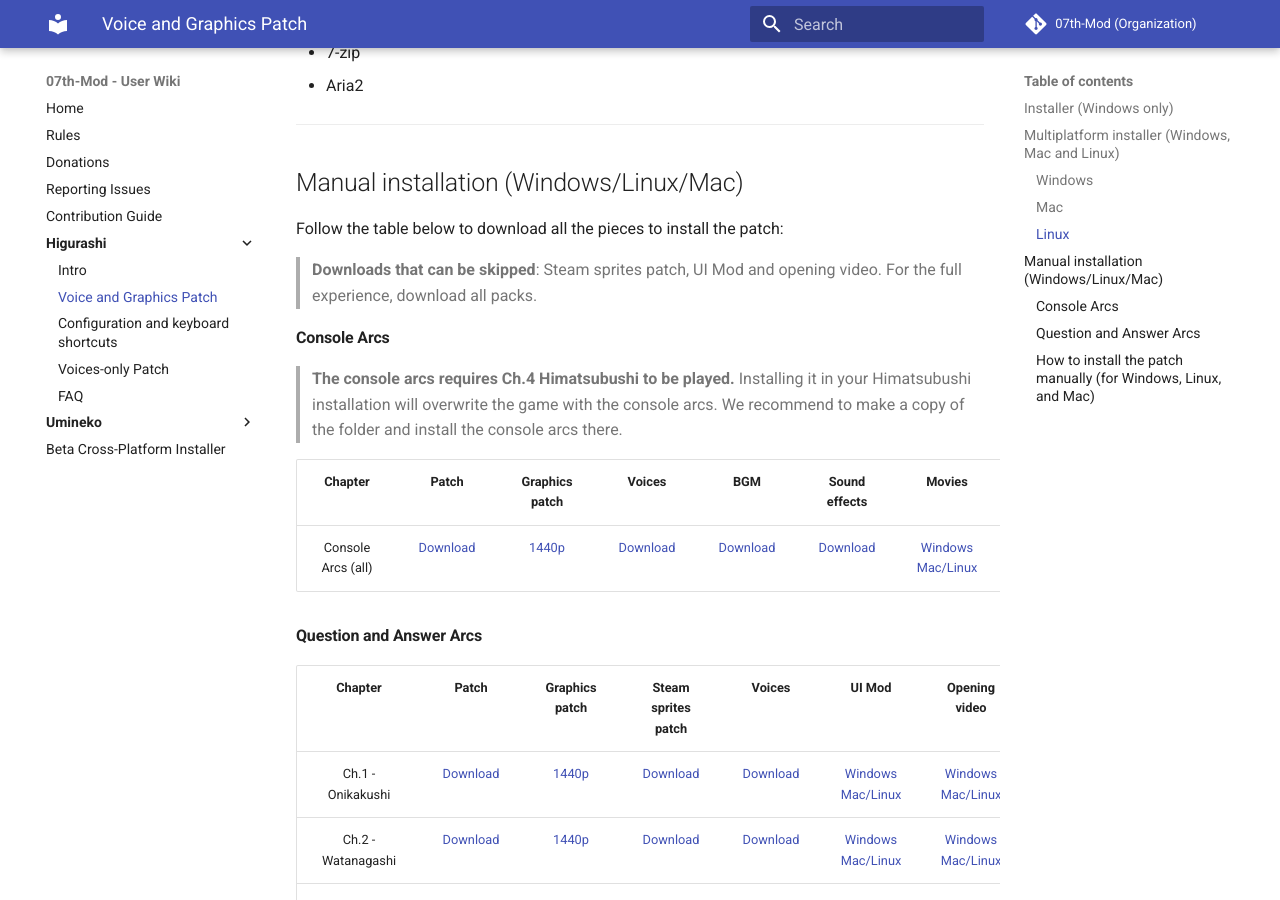
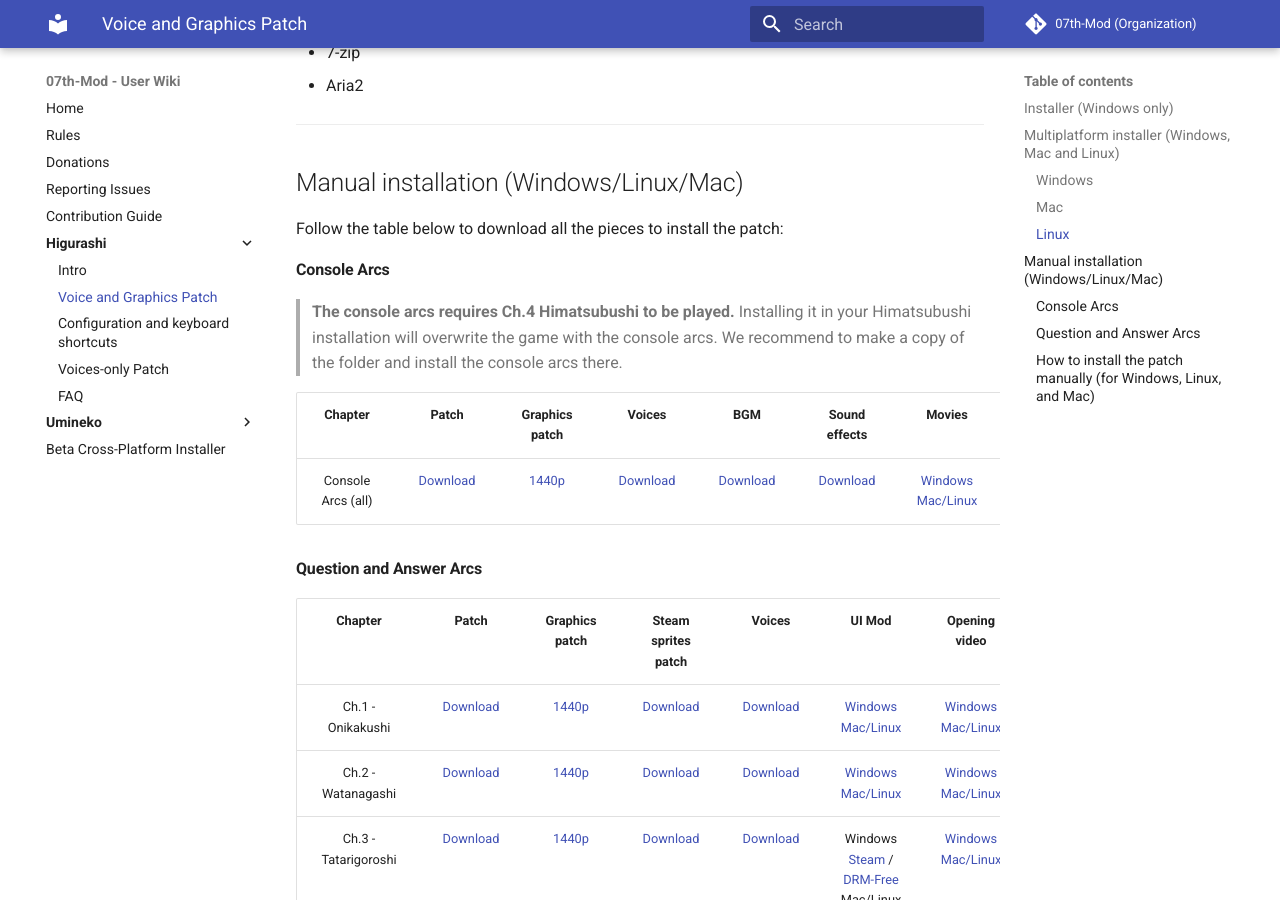
Before and after one commit to 07th-mod/wiki, an MkDocs documentation site: the page built from docs/Higurashi/Higurashi-Part-1---Voice-and-Graphics-Patch.md, in a window 1280 px wide and 900 px high, scrolled down 2584 px. Built offline with MkDocs 1.6.1 and Material for MkDocs 9.7.7, drawn with Linux system fonts in a browser that asks for light colours.

Commit message:
Remove "downloads that can be skipped"
Honestly, at this point, we should have people install everything.

```diff
--- a/docs/Higurashi/Higurashi-Part-1---Voice-and-Graphics-Patch.md
+++ b/docs/Higurashi/Higurashi-Part-1---Voice-and-Graphics-Patch.md
@@ -78,8 +78,6 @@
 ## Manual installation (Windows/Linux/Mac)
 
 Follow the table below to download all the pieces to install the patch:
-
-> **Downloads that can be skipped**: Steam sprites patch,  UI Mod and opening video. For the full experience, download all packs.
 
 #### Console Arcs
 
```
